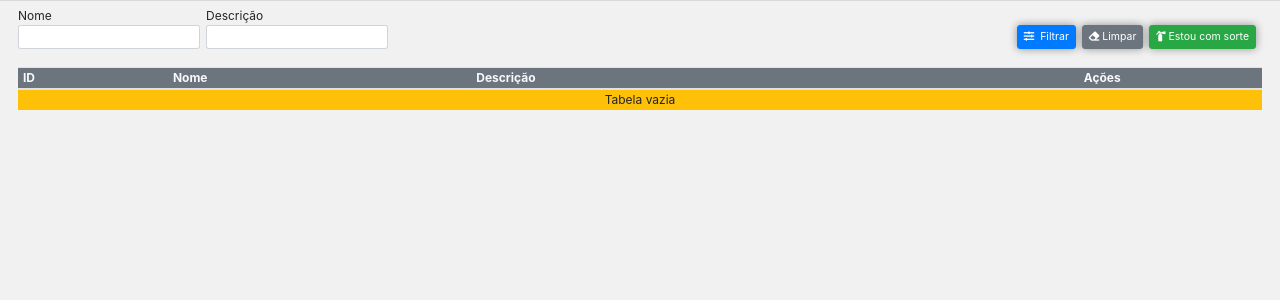
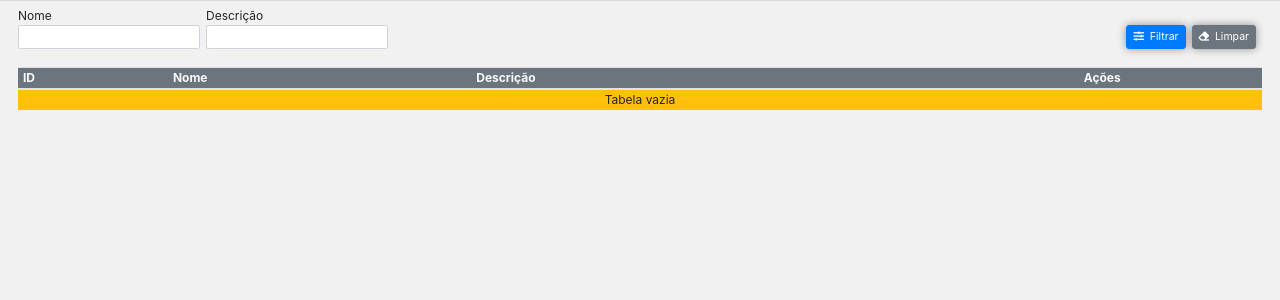
Before and after one commit to frosseto/checklist, a Django app: page /checklist_nova in a window 1280 px wide. Shown: the part 44-344 px from the top of the page. Run offline with Django 3.2, Linux system fonts and the light colour scheme; the visitor is signed in with stand-in values (Sample User, id 1); data that the repository does not hold is empty; some libraries are stand-ins or nearby versions.

Commit message:
remocao btn estou com sorte

```diff
--- a/checklist/templates/checklist_pesquisa_nova.html
+++ b/checklist/templates/checklist_pesquisa_nova.html
@@ -38,12 +38,9 @@
               </button>
             </div>
             <div class="form-group mr-2 pt-4">
-              <a type="submit" class="btn btn-sm btn-secondary btn-sao" href="/sao">
-                <i class="fas fa-eraser"></i> Limpar
+              <a type="submit" class="btn btn-sm btn-secondary btn-sao" href="{% url 'checklist_nova' %}">
+                <i class="fas fa-eraser"></i>&nbsp; Limpar
               </a>
-            </div>
-            <div class="form-group mr-2 pt-4">
-              <a type="submit" target="_self" href="{% url 'sao_proxima_ordem' %}" class="btn btn-sm btn-success btn-sao"><i class="fas fa-fire-extinguisher"></i> Estou com sorte</a>
             </div>
           </div>
         </div>
```
